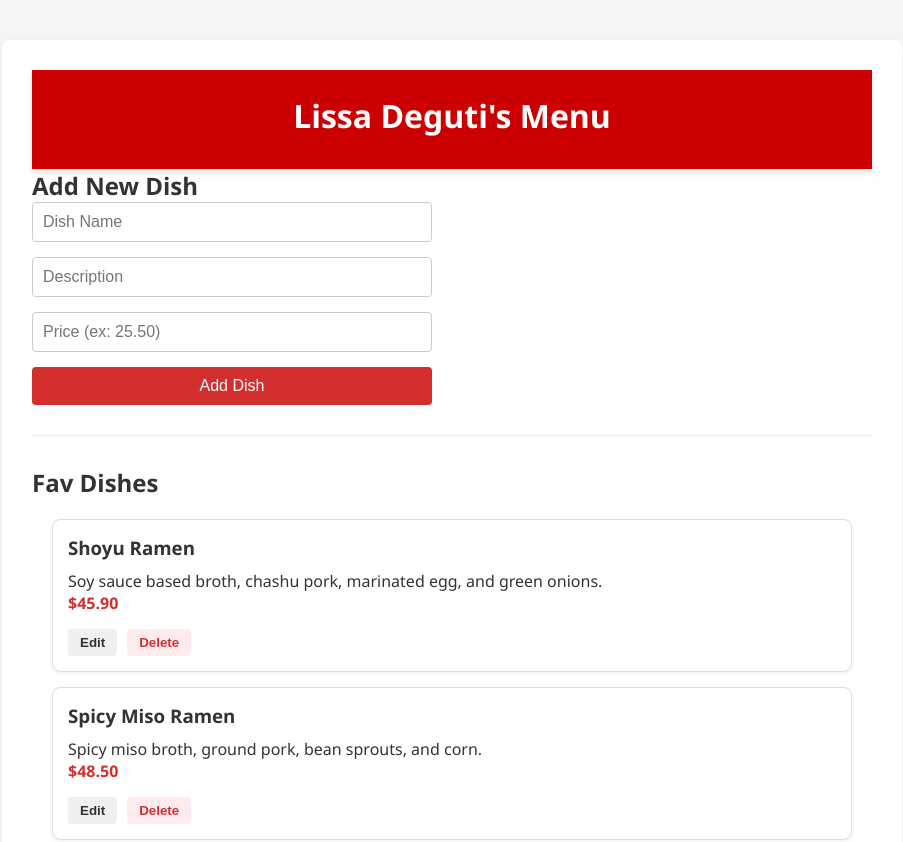
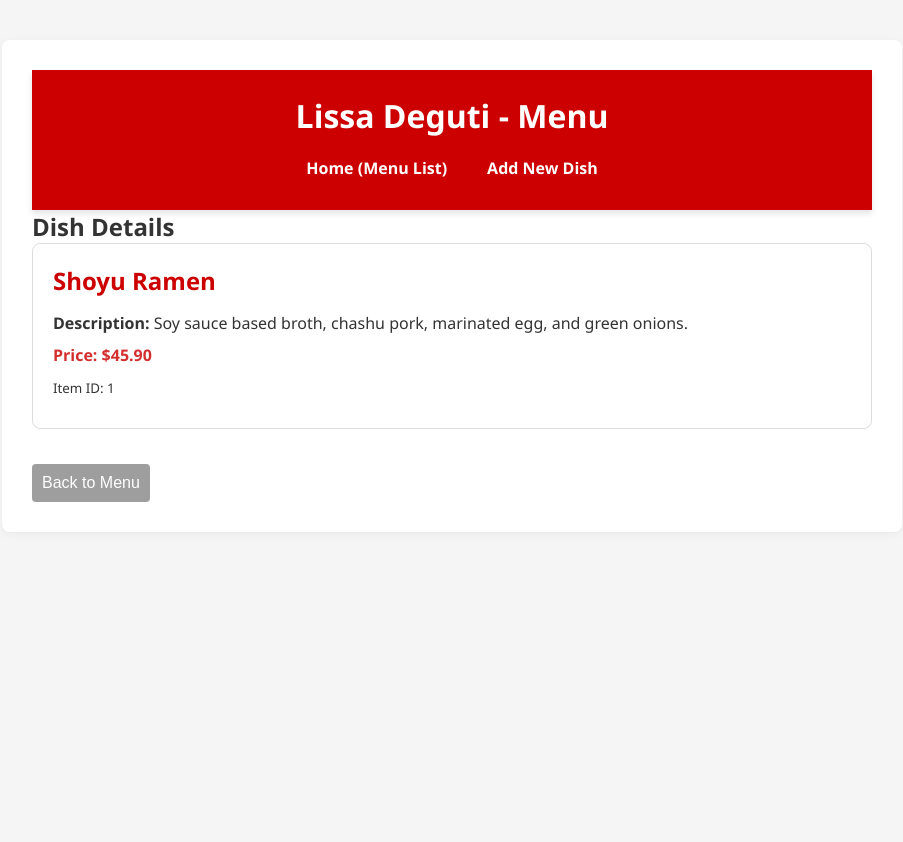
Before and after one commit to lilidgt/Site-Japanese-Menu, a React (Vite) app in the folder crud-site-lili/: page /dish/1 in a window 1280 px wide. Shown: the top 842 px of the page, without its empty margins (188-1091 px from the left). After the commit the page ends 800 px from the top, so only its background shows below. Built offline with nearby package versions, Linux system fonts and the light colour scheme.

Commit message:
refactor: separate project into three distinct pages using react-router-dom

```diff
--- a/crud-site-lili/src/App.jsx
+++ b/crud-site-lili/src/App.jsx
@@ -1,100 +1,39 @@
 import { useState } from 'react';
+import { BrowserRouter, Routes, Route, Link } from 'react-router-dom';
 import './index.css';
 
+import MenuList from './pages/MenuList';
+import DishForm from './pages/DishForm';
+import DishDetails from './pages/DishDetails';
+
 function App() {
-  // mock data
   const [dishes, setDishes] = useState([
     { id: 1, name: 'Shoyu Ramen', description: 'Soy sauce based broth, chashu pork, marinated egg, and green onions.', price: 45.90 },
-    { id: 2, name: 'Spicy Miso Ramen', description: 'Spicy miso broth, ground pork, bean sprouts, and corn.', price: 48.50 },
-    { id: 3, name: 'Pork Gyoza', description: '6 pieces of pan-fried dumplings filled with pork and cabbage.', price: 28.00 }
+    { id: 2, name: 'Spicy Miso Ramen', description: 'Spicy miso broth, ground pork, bean sprouts, and corn.', price: 48.50 }
   ]);
 
-  // form inputs
-  const [name, setName] = useState('');
-  const [description, setDescription] = useState('');
-  const [price, setPrice] = useState('');
-
-  // handle form submission
-  const handleAddDish = (e) => {
-    e.preventDefault(); // no reloading
-
-    if (!name || !description || !price) return; // not empty
-
-    // cr new dish objct
-    const newDish = {
-      id: Date.now(), // random id (for now :PPP)
-      name: name,
-      description: description,
-      price: parseFloat(price)
-    };
-
-    // upd dishes array with new dish
-    setDishes([...dishes, newDish]);
-
-    // clear the inputs
-    setName('');
-    setDescription('');
-    setPrice('');
-  };
-
   return (
+    <BrowserRouter>
       <div className="container">
         <header className="header">
-        <h1>Lissa Deguti's Menu</h1>
+          <h1>Lissa Deguti - Menu</h1>
+          {/* navigation menu */}
+          <nav className="nav-menu">
+            <Link to="/" className="nav-link">Home (Menu List)</Link>
+            <Link to="/add" className="nav-link">Add New Dish</Link>
+          </nav>
         </header>
 
         <main className="menu-section">
-
-        {/* add new dish form */}
-        <section className="form-section">
-          <h2>Add New Dish</h2>
-          <form onSubmit={handleAddDish} className="dish-form">
-            <input
-              type="text"
-              placeholder="Dish Name"
-              value={name}
-              onChange={(e) => setName(e.target.value)}
-            />
-            <input
-              type="text"
-              placeholder="Description"
-              value={description}
-              onChange={(e) => setDescription(e.target.value)}
-            />
-            <input
-              type="number"
-              placeholder="Price (ex: 25.50)"
-              step="0.01"
-              value={price}
-              onChange={(e) => setPrice(e.target.value)}
-            />
-            <button type="submit" className="btn-submit">Add Dish</button>
-          </form>
-        </section>
-
-        <hr className="divider" />
-
-        {/* dish list */}
-        <section className="list-section">
-          <h2>Fav Dishes</h2>
-          <div className="dish-list">
-            {dishes.map((dish) => (
-              <div key={dish.id} className="dish-card">
-                <h3>{dish.name}</h3>
-                <p className="description">{dish.description}</p>
-                <p className="price">${dish.price.toFixed(2)}</p>
-
-                <div className="actions">
-                  <button className="btn-edit">Edit</button>
-                  <button className="btn-delete">Delete</button>
-                </div>
-              </div>
-            ))}
-          </div>
-        </section>
-
+          <Routes>
+            <Route path="/" element={<MenuList dishes={dishes} setDishes={setDishes} />} />
+            <Route path="/add" element={<DishForm dishes={dishes} setDishes={setDishes} />} />
+            <Route path="/edit/:id" element={<DishForm dishes={dishes} setDishes={setDishes} />} />
+            <Route path="/dish/:id" element={<DishDetails dishes={dishes} />} />
+          </Routes>
         </main>
       </div>
+    </BrowserRouter>
   );
 }
 
--- a/crud-site-lili/src/index.css
+++ b/crud-site-lili/src/index.css
@@ -89,7 +89,7 @@ body {
 
 .btn-submit {
   padding: 10px;
-  background-color: #d32f2f; /* Vermelho combinando com o header */
+  background-color: #d32f2f;
   color: white;
   border: none;
   border-radius: 4px;
@@ -134,3 +134,85 @@ body {
 .btn-delete:hover {
   background-color: #ffcdd2;
 }
+
+/* update form */
+.form-actions {
+  display: flex;
+  gap: 10px;
+}
+
+.form-actions button {
+  flex: 1;
+}
+
+.btn-cancel {
+  padding: 10px;
+  background-color: #9e9e9e;
+  color: white;
+  border: none;
+  border-radius: 4px;
+  font-size: 16px;
+  cursor: pointer;
+}
+
+.btn-cancel:hover {
+  background-color: #757575;
+}
+
+/* Navigation Menu */
+.nav-menu {
+  margin-top: 15px;
+  display: flex;
+  justify-content: center;
+  gap: 20px;
+}
+
+.nav-link {
+  color: white;
+  text-decoration: none;
+  font-weight: bold;
+  padding: 5px 10px;
+  border-bottom: 2px solid transparent;
+}
+
+.nav-link:hover {
+  border-bottom: 2px solid white;
+}
+
+/* Details Page Styles */
+.details-card {
+  background-color: white;
+  padding: 20px;
+  border-radius: 8px;
+  border: 1px solid #ddd;
+  margin-bottom: 20px;
+}
+
+.details-card h3 {
+  font-size: 24px;
+  margin-bottom: 15px;
+  color: #cc0000;
+}
+
+.details-card p {
+  margin-bottom: 10px;
+  font-size: 16px;
+}
+
+.btn-details {
+  padding: 6px 12px;
+  border: none;
+  border-radius: 4px;
+  cursor: pointer;
+  font-weight: bold;
+  background-color: #e3f2fd;
+  color: #1565c0;
+}
+
+.btn-details:hover {
+  background-color: #bbdefb;
+}
+
+.mt-15 {
+  margin-top: 15px;
+}
--- /dev/null
+++ b/crud-site-lili/src/pages/DishDetails.jsx
@@ -0,0 +1,34 @@
+import { useParams, useNavigate } from 'react-router-dom';
+
+function DishDetails({ dishes }) {
+  const { id } = useParams();
+  const navigate = useNavigate();
+
+  // find dish
+  const dish = dishes.find((d) => d.id === parseInt(id));
+
+  // don't exist
+  if (!dish) {
+    return (
+      <div className="details-section">
+        <h2>Dish not found!</h2>
+        <button className="btn-cancel" onClick={() => navigate('/')}>Back to Menu</button>
+      </div>
+    );
+  }
+
+  return (
+    <section className="details-section">
+      <h2>Dish Details</h2>
+      <div className="details-card">
+        <h3>{dish.name}</h3>
+        <p className="description"><strong>Description:</strong> {dish.description}</p>
+        <p className="price"><strong>Price:</strong> ${dish.price.toFixed(2)}</p>
+        <p className="id-info"><small>Item ID: {dish.id}</small></p>
+      </div>
+      <button className="btn-cancel mt-15" onClick={() => navigate('/')}>Back to Menu</button>
+    </section>
+  );
+}
+
+export default DishDetails;
--- /dev/null
+++ b/crud-site-lili/src/pages/DishForm.jsx
@@ -0,0 +1,74 @@
+import { useState, useEffect } from 'react';
+import { useNavigate, useParams } from 'react-router-dom';
+
+function DishForm({ dishes, setDishes }) {
+  const [name, setName] = useState('');
+  const [description, setDescription] = useState('');
+  const [price, setPrice] = useState('');
+
+  const navigate = useNavigate();
+  const { id } = useParams(); // gets id if exists
+
+  // if id = editing
+  useEffect(() => {
+    if (id) {
+      const dishToEdit = dishes.find((d) => d.id === parseInt(id));
+      if (dishToEdit) {
+        setName(dishToEdit.name);
+        setDescription(dishToEdit.description);
+        setPrice(dishToEdit.price);
+      }
+    }
+  }, [id, dishes]);
+
+  const handleSaveDish = (e) => {
+    e.preventDefault();
+    if (!name || !description || !price) return;
+
+    if (id) {
+      // update
+      const updatedDishes = dishes.map((dish) => {
+        if (dish.id === parseInt(id)) {
+          return { ...dish, name, description, price: parseFloat(price) };
+        }
+        return dish;
+      });
+      setDishes(updatedDishes);
+    } else {
+      // create
+      const newDish = {
+        id: Date.now(),
+        name,
+        description,
+        price: parseFloat(price)
+      };
+      setDishes([...dishes, newDish]);
+    }
+
+    // home after save
+    navigate('/');
+  };
+
+  return (
+    <section className="form-section">
+      <h2>{id ? 'Edit Dish' : 'Add New Dish'}</h2>
+
+      <form onSubmit={handleSaveDish} className="dish-form">
+        <input type="text" placeholder="Dish Name" value={name} onChange={(e) => setName(e.target.value)} />
+        <input type="text" placeholder="Description" value={description} onChange={(e) => setDescription(e.target.value)} />
+        <input type="number" placeholder="Price (ex: 25.50)" step="0.01" value={price} onChange={(e) => setPrice(e.target.value)} />
+
+        <div className="form-actions">
+          <button type="submit" className="btn-submit">
+            {id ? 'Update Dish' : 'Save New Dish'}
+          </button>
+          <button type="button" className="btn-cancel" onClick={() => navigate('/')}>
+            Cancel
+          </button>
+        </div>
+      </form>
+    </section>
+  );
+}
+
+export default DishForm;
--- /dev/null
+++ b/crud-site-lili/src/pages/MenuList.jsx
@@ -0,0 +1,36 @@
+import { useNavigate } from 'react-router-dom';
+
+function MenuList({ dishes, setDishes }) {
+  const navigate = useNavigate();
+
+  const handleDeleteDish = (id) => {
+    const updatedDishes = dishes.filter((dish) => dish.id !== id);
+    setDishes(updatedDishes);
+  };
+
+  return (
+    <section className="list-section">
+      <h2>Our Dishes</h2>
+      <div className="dish-list">
+        {dishes.length === 0 ? (
+          <p>No dishes available. Add some!</p>
+        ) : (
+          dishes.map((dish) => (
+            <div key={dish.id} className="dish-card">
+              <h3>{dish.name}</h3>
+              <p className="price">${dish.price.toFixed(2)}</p>
+
+              <div className="actions">
+                <button className="btn-details" onClick={() => navigate(`/dish/${dish.id}`)}>View Details</button>
+                <button className="btn-edit" onClick={() => navigate(`/edit/${dish.id}`)}>Edit</button>
+                <button className="btn-delete" onClick={() => handleDeleteDish(dish.id)}>Delete</button>
+              </div>
+            </div>
+          ))
+        )}
+      </div>
+    </section>
+  );
+}
+
+export default MenuList;
```
Lines whose indentation alone changed are shown as unchanged.
